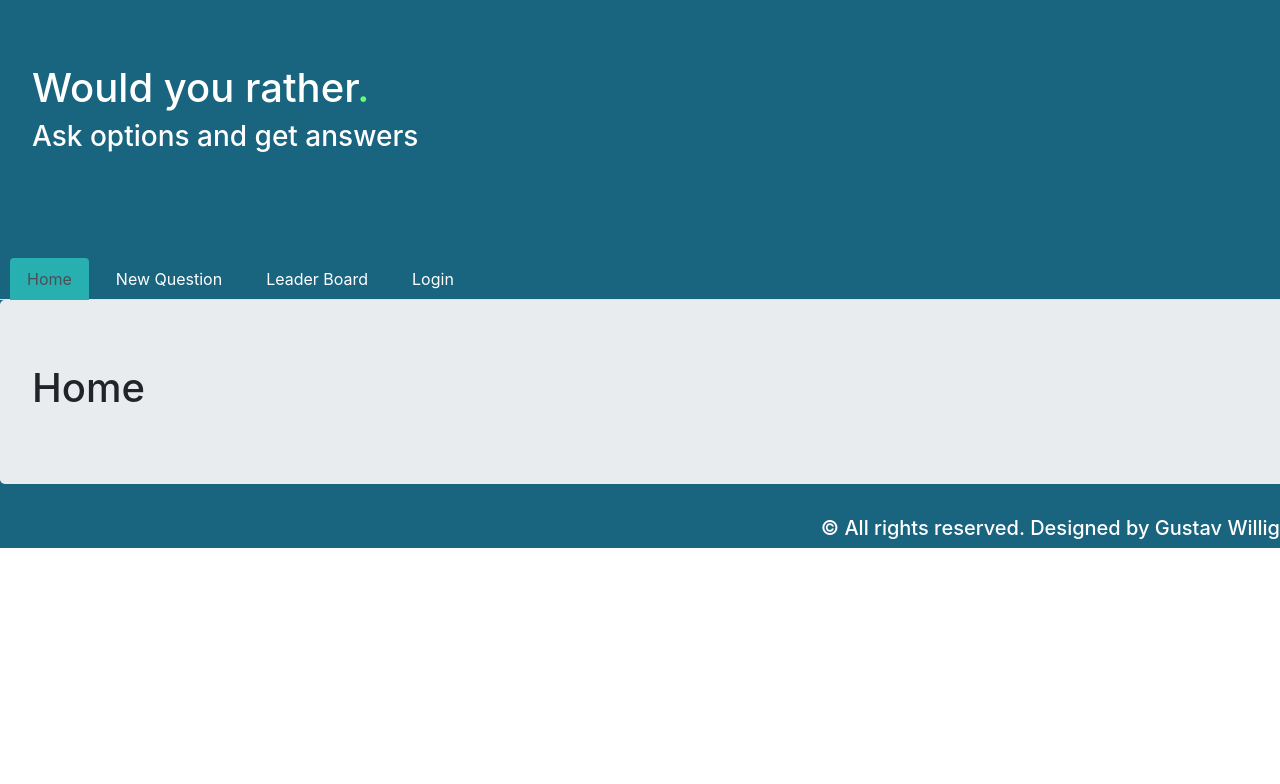
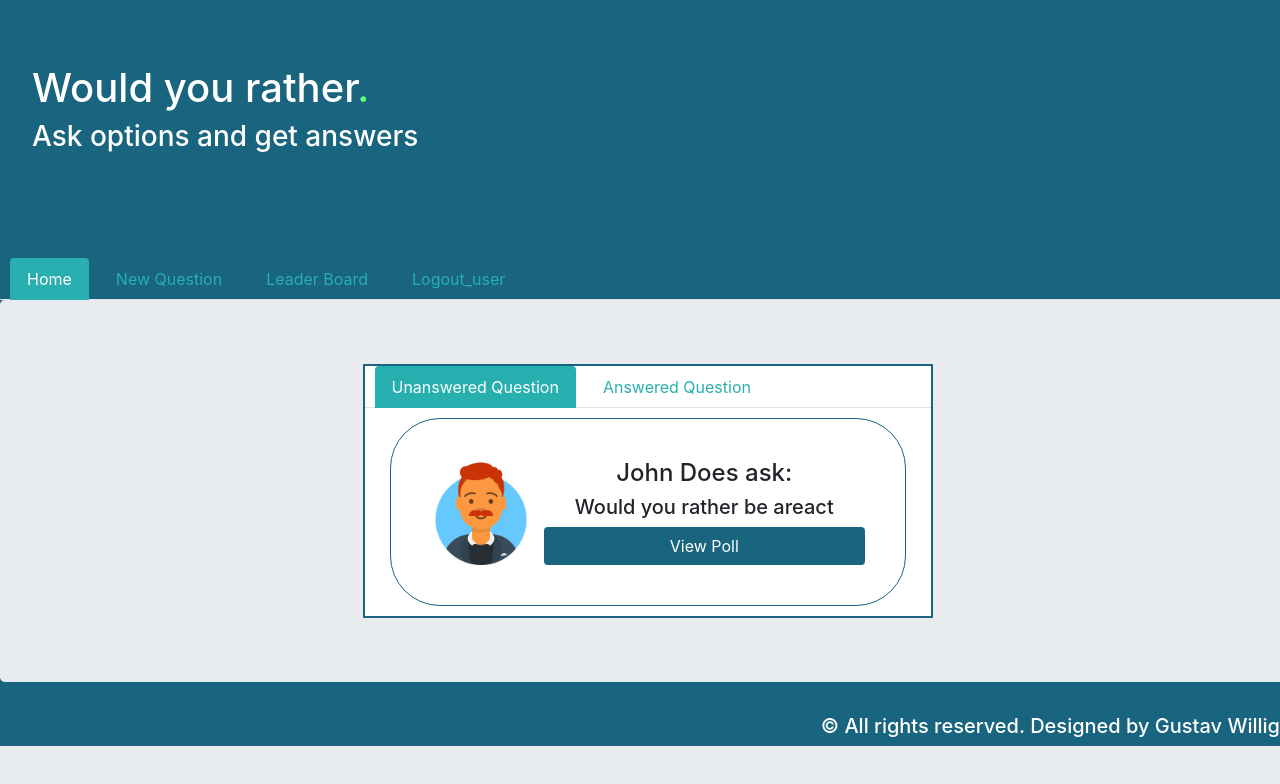
Before and after one commit to gwillig/-would-you-rather, a React (Create React App) app: page /home in a window 1280 px wide. Shown: the top 784 px of the page. Built offline with nearby package versions, Linux system fonts and the light colour scheme.

Commit message:
MOD| Change Content of QuestionCard.js

```diff
--- a/src/App.js
+++ b/src/App.js
@@ -1,9 +1,9 @@
 import logo from './logo.svg';
 import './App.css';
 
-import 'bootstrap/dist/css/bootstrap.min.css';
+
 import {BrowserRouter, Link, Route} from 'react-router-dom';
-import { Row, Col,Tabs,Tab } from "react-bootstrap";
+import {Row, Col, Tabs, Tab, Jumbotron} from "react-bootstrap";
 import Header from './components/Header/Header'
 import Footer from './components/Footer/Footer'
 import Home from './components/Home/Home'
@@ -12,6 +12,8 @@ import Leader_board from "./components/Leader_Board/Leader_board";
 import Login from "./components/Login/Login";
 import React, {Component} from "react";
 import {_getUsers} from "./_DATA"
+import "./index.css"
+import 'bootstrap/dist/css/bootstrap.min.css';
 class App extends React.Component {
     //style//
     state=_getUsers()
@@ -35,7 +37,7 @@ class App extends React.Component {
 
                     <Row style={this.app_style}>
                         <Col style={{paddingRight: " 0px"}}>
-                            <Tabs defaultActiveKey={"Home"} id="uncontrolled-tab-example">
+                            <Tabs defaultActiveKey={"Home"}>
                                 <Tab eventKey="Home" title="Home">
                                     <Home></Home>
                                 </Tab>
@@ -45,8 +47,12 @@ class App extends React.Component {
                                 <Tab eventKey="Leader_Board" title="Leader Board">
                                     <Leader_board></Leader_board>
                                 </Tab>
-                                <Tab eventKey="Login" title="Login">
-                                    <Login></Login>
+                                <Tab eventKey="logout_user11" title="Logout_user">
+                                    <Jumbotron>
+                                        <Link to="/">
+                                            <button  className="btn btn-primary btn-block">Logout</button>
+                                        </Link>
+                                    </Jumbotron>
                                 </Tab>
                             </Tabs>
                         </Col>
--- a/src/components/Home/Home.js
+++ b/src/components/Home/Home.js
@@ -1,15 +1,51 @@
 import React from 'react'
-import {Jumbotron } from "react-bootstrap";
+import {Jumbotron, Tab, Tabs, Container, Form} from "react-bootstrap";
+import {Link} from "react-router-dom";
+import QuestionCard from './QuestionCard'
+import SurveyCard from "./SurveyCard";
+import './home.css'
 
 class Home extends React.Component {
+    constructor(props) {
+        super(props)
+        this.state = {  selectedKey:"unanswered_question"}
+    }
+
+    tab_style={
+        backgroundColor: "#fff",
+        backgroundClip: "border-box",
+        border:" 2px solid #19647e",
+
+
+    }
+
+    handleSelect = (key) => {
+        /*
+        * @description:
+        * Set the current selected tab
+        * */
+        this.setState({ selectedKey:key })
+
+    }
 
     render() {
         return (
-            <Jumbotron>
-                <h1>Home
-                </h1>
+            <Jumbotron className="d-flex align-items-center min-vh-50">
+                <Container style={{maxWidth:"600px"}} className="text-center  max-w-1">
+                    <div style={this.tab_style}>
+                        <Tabs  defaultActiveKey={"unanswered_question"}  onSelect={this.handleSelect} >
+                            <Tab  eventKey="unanswered_question" title="Unanswered Question">
+                                <QuestionCard selectedKey={this.state.selectedKey} id={"Card"}></QuestionCard>
+                            </Tab>
+                            <Tab eventKey="answered_question" title="Answered Question">
+                                <QuestionCard selectedKey={this.state.selectedKey} id={"Card"}></QuestionCard>
+                            </Tab>
+                        </Tabs>
+                    </div>
 
+                </Container>
             </Jumbotron>
+
         )
     }
 }
--- /dev/null
+++ b/src/components/Home/QuestionCard.js
@@ -0,0 +1,106 @@
+import React from 'react'
+import {Jumbotron, Tab, Tabs, Card, Container, Row, Col, Button, Form} from "react-bootstrap";
+import New_Question from "../New_Question/New_Question";
+import Leader_board from "../Leader_Board/Leader_board";
+import {Link} from "react-router-dom";
+import avatar_johndoe from '../image/johndoe.png';
+import ResultCard from "./ResultCard";
+
+class QuestionCard extends React.Component {
+    constructor(props) {
+        super(props)
+        this.state = { isToggleOn: true }
+        this.handleClick = this.handleClick.bind(this);
+        this.answerOptions=["Frontend","Backend"]
+    }
+
+
+    style_card={
+        backgroundColor: "#fff",
+        backgroundClip: "border-box",
+        border:" 1px solid #19647e",
+        borderRadius: "50px",
+        padding: "30px",
+        margin:"10px"
+
+    }
+
+    avatar_style={
+        width:"100px"
+    }
+
+    viewBtn_style={
+        backgroundColor: "#19647e",
+        borderColor: "#f0f8ff00",
+
+    }
+    col_styl={
+        padding:'10px'
+    }
+
+    onClick=()=>{
+        console.log(this)
+
+    }
+    handleClick() {
+        this.setState(prevState => ({
+            isToggleOn: !prevState.isToggleOn
+        }));
+    }
+    render() {
+        return (
+                <Container>
+                    {(() => {
+                        if (this.state.isToggleOn) {
+                            return(
+                                <Row id={this.props.id}style={this.style_card} >
+                                    <Col xs lg="3" style={this.col_styl}>
+                                        <img style={this.avatar_style} src={avatar_johndoe}></img>
+                                    </Col>
+                                    <Col style={this.col_styl}>
+                                        <h4>John Does ask:</h4>
+                                        <h5>Would you rather be areact</h5>
+                                        <button onClick={this.handleClick.bind(this)} style={this.viewBtn_style} className="btn btn-primary btn-block" >View Poll</button>
+
+                                    </Col>
+                                </Row>
+                            )
+                        }
+                        else if (this.state.isToggleOn===false &&this.props.selectedKey=="unanswered_question"){
+                            return(
+                                <div className="align-items-left" >
+                                    <Form.Row className="align-items-center">
+                                    <Form.Group  controlId="formBasicCheckbox">
+                                        <Form.Check  name="selection" type="radio" label="Check me out" />
+                                        <Form.Check name="selection" type="radio" label="Check me out" />
+                                    </Form.Group>
+                                    </Form.Row>
+                                    <Button style={this.viewBtn_style} onClick={this.handleClick.bind(this)} >
+                                        Submit
+                                    </Button>
+                                </div>
+                            )
+                        }
+                        else if (this.state.isToggleOn===false &&this.props.selectedKey!="unanswered_question"){
+                            return(
+                                <div className="align-items-left" >
+                                        <ul style={{textAlign: "left"}}>
+                                            <li>Would you rather find $50 yourself?:<span>2 out of 3</span></li>
+                                            <li>Would you rather have your best friend find $500?<span>1 out of 3</span></li>
+                                        </ul>
+
+                                    <Button  style={this.viewBtn_style}onClick={this.handleClick.bind(this)} >
+                                        Return
+                                    </Button>
+                                </div>
+                            )
+                        }
+                    })()}
+
+                </Container>
+
+        )
+    }
+}
+
+export default QuestionCard
--- /dev/null
+++ b/src/components/Home/ResultCard.js
@@ -0,0 +1,37 @@
+import React from 'react'
+import {Form,Button} from "react-bootstrap";
+import New_Question from "../New_Question/New_Question";
+import Leader_board from "../Leader_Board/Leader_board";
+import {Link} from "react-router-dom";
+
+class ResultCard extends React.Component {
+
+    render() {
+        return (
+            <Form>
+                <Form.Group controlId="formBasicEmail">
+                    <Form.Label>Email address</Form.Label>
+                    <Form.Control type="email" placeholder="Enter email" />
+                    <Form.Text className="text-muted">
+                        We'll never share your email with anyone else.
+                    </Form.Text>
+                </Form.Group>
+
+                <Form.Group controlId="formBasicPassword">
+                    <Form.Label>Password</Form.Label>
+                    <Form.Control type="password" placeholder="Password" />
+                </Form.Group>
+                <Form.Group controlId="formBasicCheckbox">
+                    <Form.Check type="checkbox" label="Check me out" />
+                </Form.Group>
+                <Button variant="primary" type="submit">
+                    Submit
+                </Button>
+            </Form>
+
+
+        )
+    }
+}
+
+export default ResultCard
--- /dev/null
+++ b/src/components/Home/SurveyCard.js
@@ -0,0 +1,20 @@
+import React from 'react'
+import {Jumbotron, Tab, Tabs} from "react-bootstrap";
+import New_Question from "../New_Question/New_Question";
+import Leader_board from "../Leader_Board/Leader_board";
+import {Link} from "react-router-dom";
+
+class SurveyCard extends React.Component {
+
+    render() {
+        return (
+            <div>
+                <h1>Hello</h1>
+            </div>
+
+
+        )
+    }
+}
+
+export default SurveyCard
--- /dev/null
+++ b/src/components/Home/home.css
@@ -0,0 +1,10 @@
+.nav-tabs .nav-item.nav-link{
+    color:#28afb0;
+    margin-left: 10px;
+}
+
+.nav-tabs .nav-item.nav-link.active{
+    background-color: #28afb0;
+    color: #ffff !important;
+    border-color: transparent;
+}
--- a/src/index.css
+++ b/src/index.css
@@ -14,6 +14,7 @@ code {
 
 /*Customize =========================*/
 
+
 body{
-  background-color: #e9ecef
+  background-color: #e9ecef !important;
 }
```
Also changed, not shown: src/components/New_Question/New_Question.js (+33 -4 lines), src/App.css (line endings or trailing spaces), 1 other file (tests, documents, lock files or other folders).
